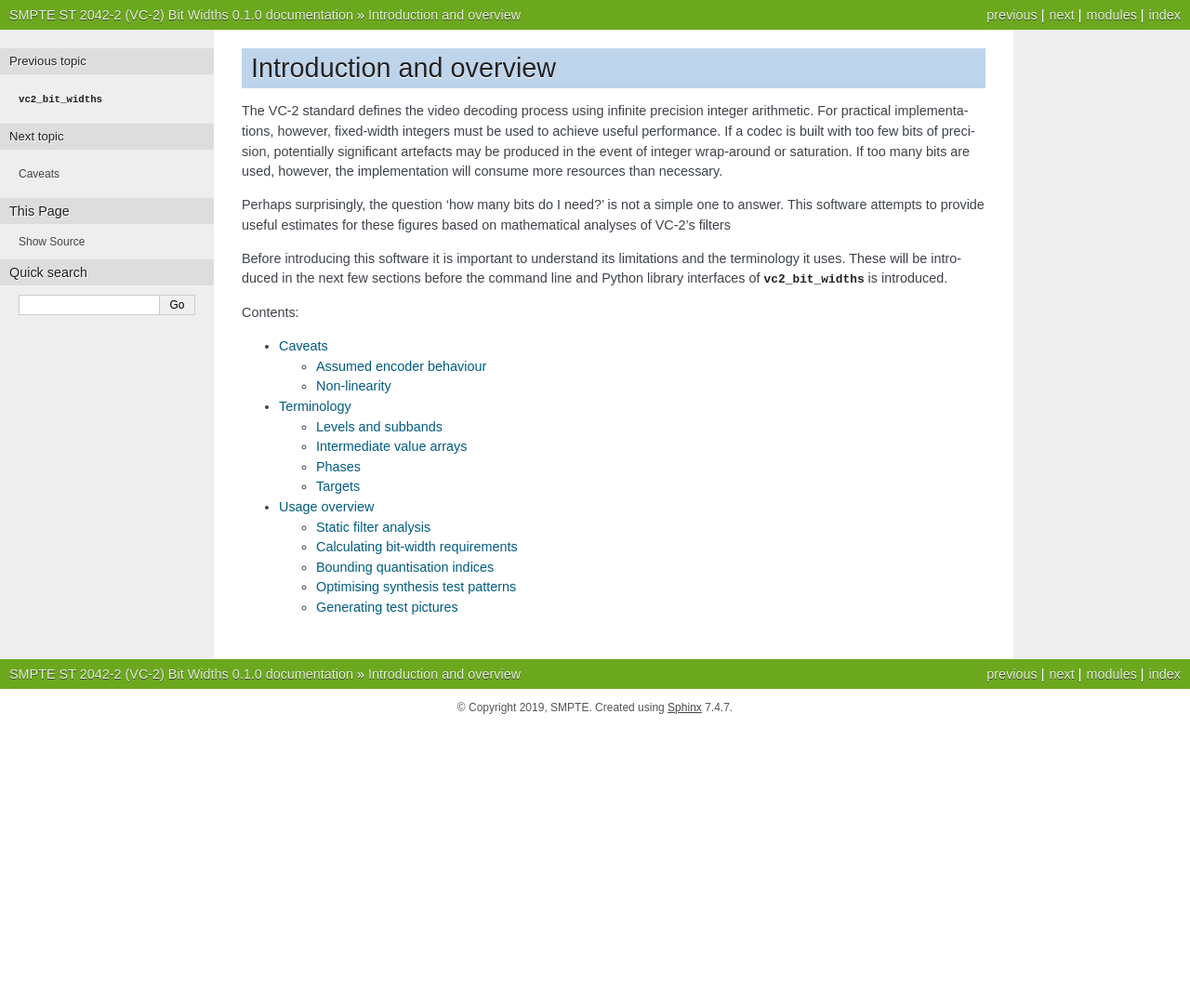
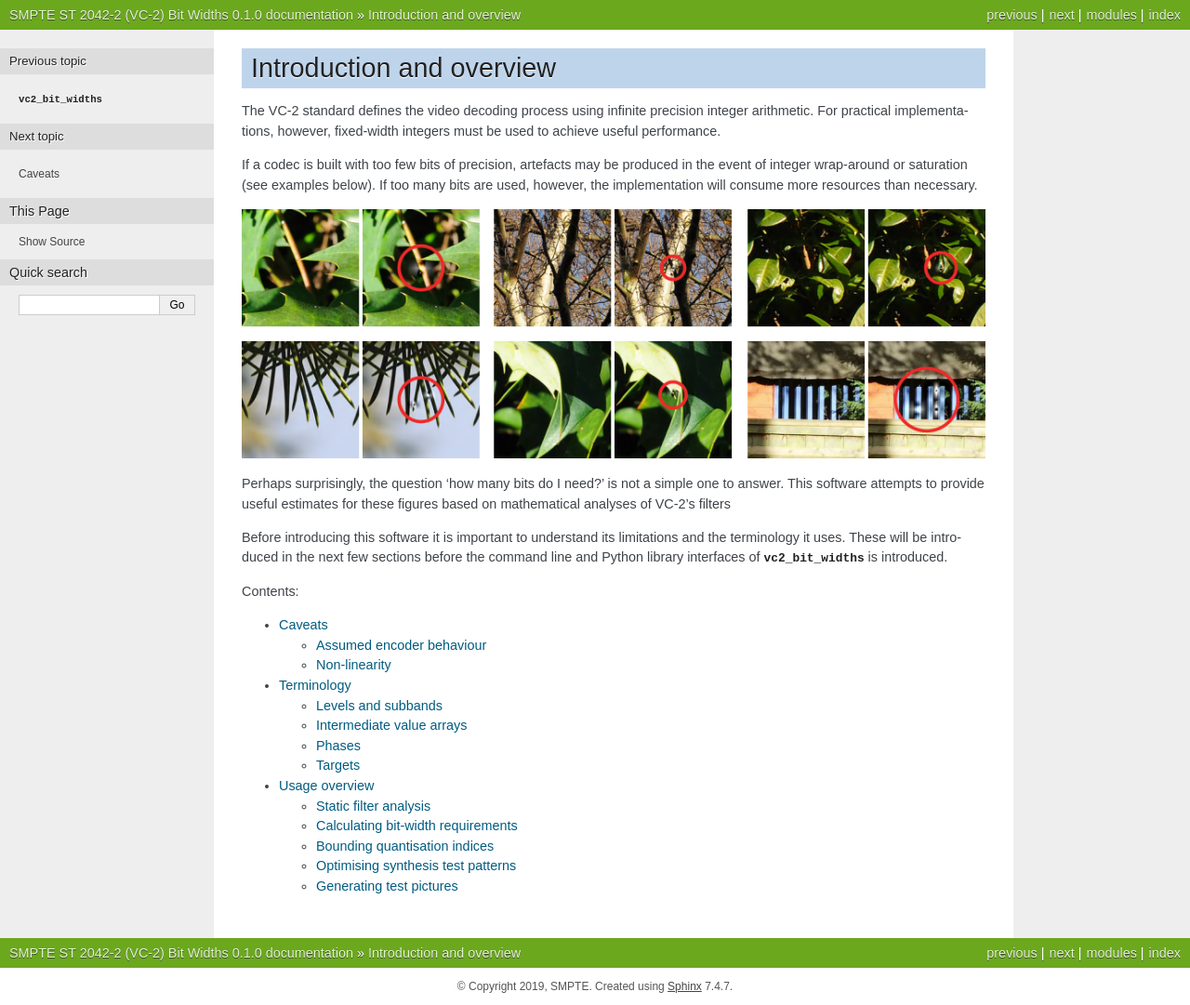
Before and after one commit to bbc/vc2_bit_widths, a Sphinx documentation site: the page built from docs/source/introduction/index.rst, in a window 1280 px wide. Shown: the whole page at 93% size. Built offline with Sphinx 7.4.7, drawn with Linux system fonts in a browser that asks for light colours; before the commit the page ends 900 px from its top, so only the background shows below that; some of the changed lines change nothing that is shown.

Commit message:
Add sample images to introduction.

```diff
--- a/docs/source/introduction/index.rst
+++ b/docs/source/introduction/index.rst
@@ -5,10 +5,19 @@ Introduction and overview
 
 The VC-2 standard defines the video decoding process using infinite precision
 integer arithmetic. For practical implementations, however, fixed-width
-integers must be used to achieve useful performance. If a codec is built with
-too few bits of precision, potentially significant artefacts may be produced in
-the event of integer wrap-around or saturation. If too many bits are used,
-however, the implementation will consume more resources than necessary.
+integers must be used to achieve useful performance.
+
+If a codec is built with too few bits of precision, artefacts may be produced
+in the event of integer wrap-around or saturation (see examples below). If too
+many bits are used, however, the implementation will consume more resources
+than necessary.
+
+.. image:: /_static/bit_width_artefacts.png
+
+..
+    The examples above were produced when encoding 10-bit, YCbCr, HD pictures
+    using bit-widths at the 75th percentile of all peak-bit-widths found for
+    natural luma images.
 
 Perhaps surprisingly, the question 'how many bits do I need?' is not a simple
 one to answer. This software attempts to provide useful estimates for these
```
Also changed, not shown: docs/source/_static/bit_width_artefacts.png (added).
